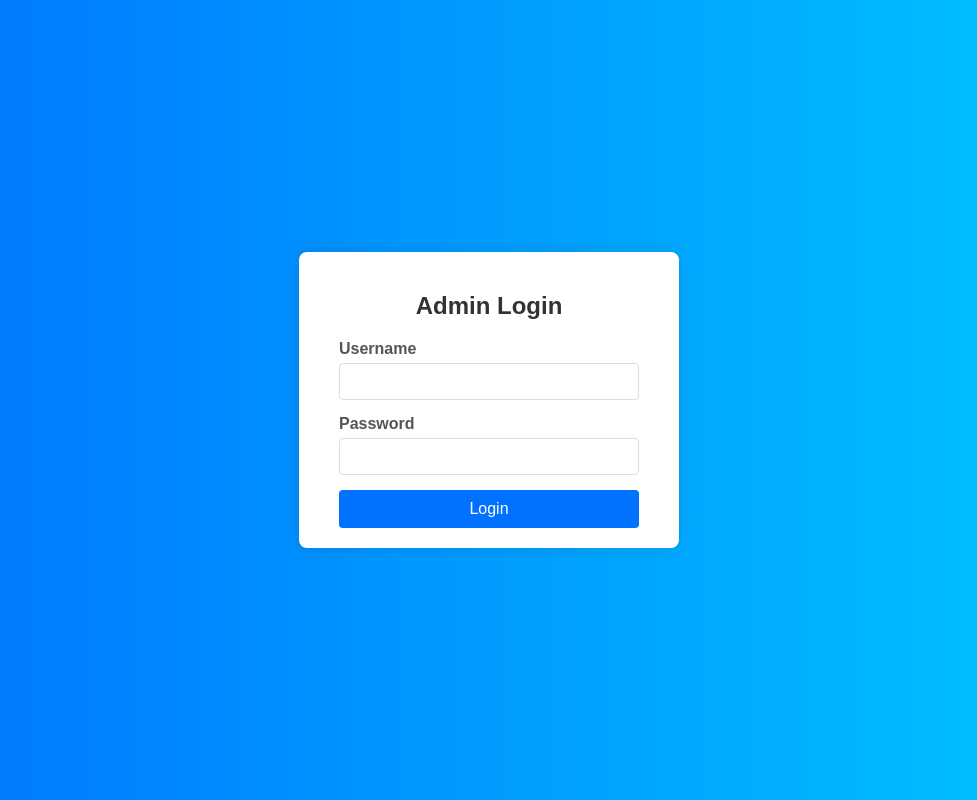
After one commit to Koyu2391/Geeky_Macet_Website, a Flask app: page /admin.html in a window 1280 px wide. The commit adds this page. Shown: the whole page, without its empty margins (151-1128 px from the left). Run offline with Flask 3, Linux system fonts and the light colour scheme.

Commit message:
skeleton for admin dashboard and login

```diff
--- a/app.py
+++ b/app.py
@@ -4,9 +4,14 @@ import qrcode
 import os
 from flask import Flask, render_template, request, redirect, url_for
 from flask_sqlalchemy import SQLAlchemy
+from flask import Flask, render_template, request, redirect, url_for, flash, session
+import secrets
+
 
 app = Flask(__name__)
 CORS(app)
+
+app.secret_key = secrets.token_hex(16)
 
 app.config['SQLALCHEMY_DATABASE_URI'] = 'sqlite:///geekymacet.db'
 app.config['SQLALCHEMY_TRACK_MODIFICATIONS'] = False
@@ -23,10 +28,53 @@ class User(db.Model):
     verified = db.Column(db.Boolean, default=False)
 
 
+admin_credentials = {
+    'admin_username': 'admin',
+    'admin_password': 'admin'
+}
+
+
 
 @app.route('/')
 def home():
     return render_template('index.html')
+
+@app.route('/admin.html')
+def admin():
+    return render_template('admin.html')
+
+@app.route('/admin_login', methods = ['GET', 'POST'])
+def login_activity():
+    if request.method == 'POST':
+        username = request.form['username']
+        password = request.form['password']
+
+        # Check if the entered credentials match the stored credentials
+        if username == admin_credentials['admin_username'] and password == admin_credentials['admin_password']:
+            session['admin'] = True
+            flash('Login successful!', 'success')
+            return redirect(url_for('admin_dashboard'))
+        else:
+            flash('Invalid username or password', 'danger')
+            return redirect(url_for('admin_login'))
+
+    return render_template('admin_login.html')
+
+
+@app.route('/admin_dash')
+def admin_dashboard():
+    if 'admin' in session:
+        return render_template('admin_dash.html')
+    else:
+        flash('Please log in to access the admin dashboard.', 'warning')
+        return redirect(url_for('admin.html'))
+
+@app.route('/admin_logout')
+def admin_logout():
+    session.pop('admin', None)
+    flash('You have been logged out.', 'success')
+    return redirect(url_for('admin'))
+
 
 @app.route('/index.html')
 def home1() :
--- /dev/null
+++ b/static/styles/admin_styles.css
@@ -0,0 +1,59 @@
+body {
+    margin: 0;
+    font-family: Arial, sans-serif;
+    background: linear-gradient(to right, #0072ff, #00c6ff);
+    height: 100vh;
+    display: flex;
+    justify-content: center;
+    align-items: center;
+}
+
+.login-container {
+    background-color: white;
+    padding: 20px 40px;
+    border-radius: 8px;
+    box-shadow: 0 0 15px rgba(0, 0, 0, 0.1);
+    width: 300px;
+    text-align: center;
+}
+
+.login-container h2 {
+    margin-bottom: 20px;
+    color: #333;
+}
+
+.input-group {
+    margin-bottom: 15px;
+    text-align: left;
+}
+
+.input-group label {
+    font-weight: bold;
+    margin-bottom: 5px;
+    display: block;
+    color: #555;
+}
+
+.input-group input {
+    width: 100%;
+    padding: 10px;
+    border: 1px solid #ddd;
+    border-radius: 4px;
+    box-sizing: border-box;
+}
+
+.login-btn {
+    width: 100%;
+    padding: 10px;
+    border: none;
+    background-color: #0072ff;
+    color: white;
+    font-size: 16px;
+    border-radius: 4px;
+    cursor: pointer;
+    transition: background-color 0.3s ease;
+}
+
+.login-btn:hover {
+    background-color: #005bb5;
+}
--- /dev/null
+++ b/templates/admin.html
@@ -0,0 +1,25 @@
+<!DOCTYPE html>
+<html lang="en">
+<head>
+    <meta charset="UTF-8">
+    <meta name="viewport" content="width=device-width, initial-scale=1.0">
+    <title>Admin Login</title>
+    <link rel="stylesheet" href="../static/styles/admin_styles.css">
+</head>
+<body>
+    <div class="login-container">
+        <h2>Admin Login</h2>
+        <form action="/admin_login" method="POST">
+            <div class="input-group">
+                <label for="username">Username</label>
+                <input type="text" id="username" name="username" required>
+            </div>
+            <div class="input-group">
+                <label for="password">Password</label>
+                <input type="password" id="password" name="password" required>
+            </div>
+            <button type="submit" class="login-btn">Login</button>
+        </form>
+    </div>
+</body>
+</html>
--- a/templates/index.html
+++ b/templates/index.html
@@ -25,11 +25,13 @@
                     <li><a href="register.html">Register User</a></li>
                     <li><a href="verify.html">Verify User</a></li>
                     <li><a href="contact.html">Contact</a></li>
+                    <li><a href="admin.html">Admin Page</a></li>
                 </ul>
             </div>
             <ul>
                 <li><img src="static/resources/club_logo.png" alt="Club Logo"
                         id="college-logo"></li>
+                <li><a href="admin.html">Admin Page</a></li>
                 <li><a href="index.html" class="navm">Home</a></li>
                 <li><a href="register.html" class="navm">Register
                         User</a></li>
```
Also changed, not shown: templates/admin_dash.html (added, +16 -0 lines), instance/geekymacet.db, 1 other file.
